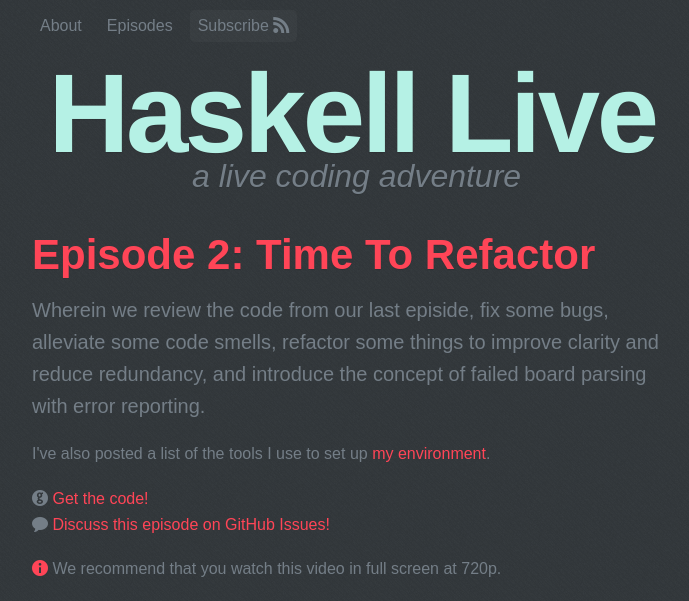
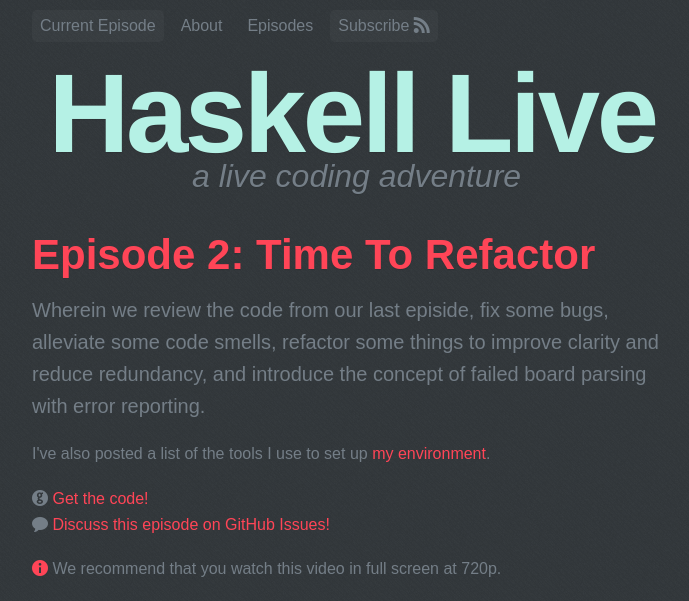
Before and after one commit to haskelllive/haskelllive.github.com, a Jekyll site: the page built from index.html, in a window 1280 px wide, cut to the strip 0-601 px from the top of the page. Shown: the whole strip, without its empty margins (288-977 px from the left). Built offline with Jekyll 4.4.1, drawn with Linux system fonts in a browser that asks for light colours; comment, search, counter and statistics services are not loaded.

Commit message:
Add Current Episode link

```diff
--- a/_layouts/default.html
+++ b/_layouts/default.html
@@ -61,6 +61,7 @@
   <header class="row">
     <div class="four columns">
       <ul class="link-list nav">
+        <li> <a href="/" class="important">Current Episode</a> </li>
         <li> <a href="#" data-reveal-id="aboutModal">About</a> </li>
         <li> <a href="/#episode-list">Episodes</a> </li>
         <li> <a href="http://feeds.feedburner.com/HaskellLive" class="important">Subscribe <span class="ss-icon">rss</span></a> </li>
```
